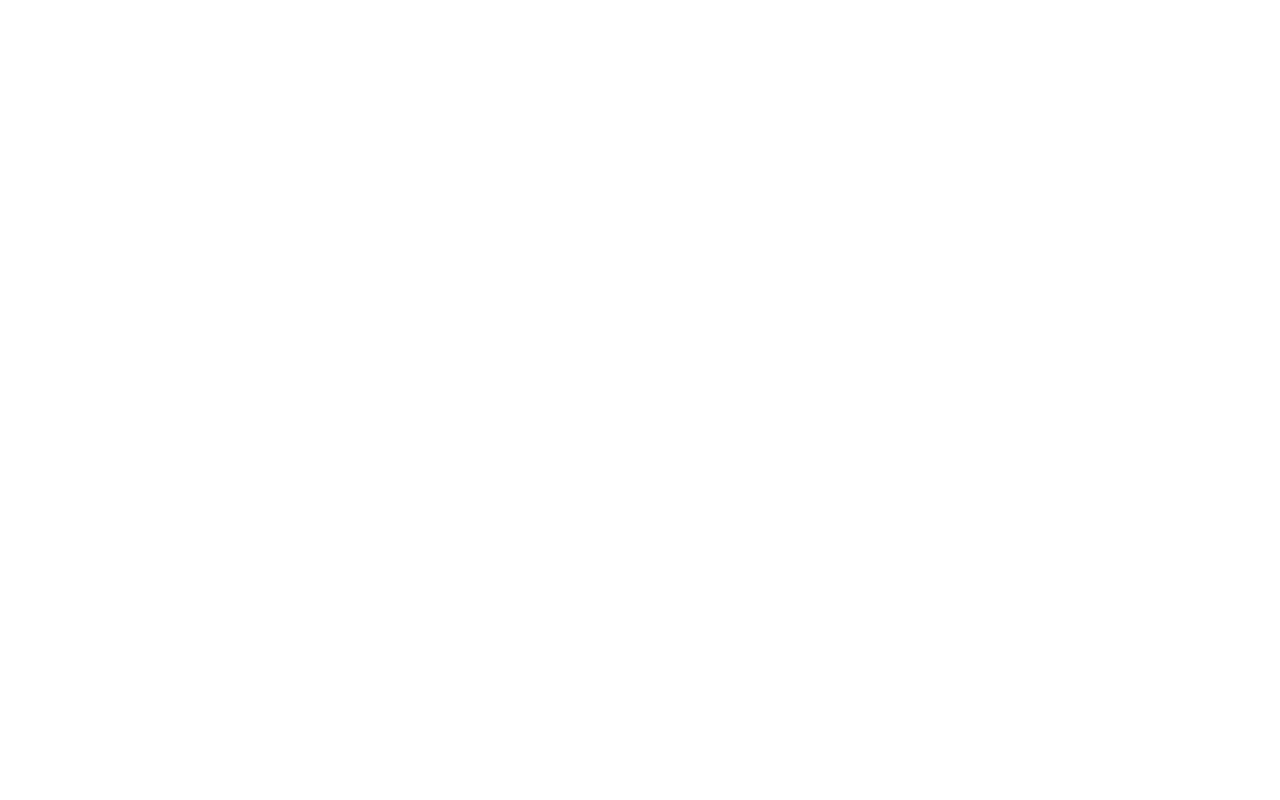
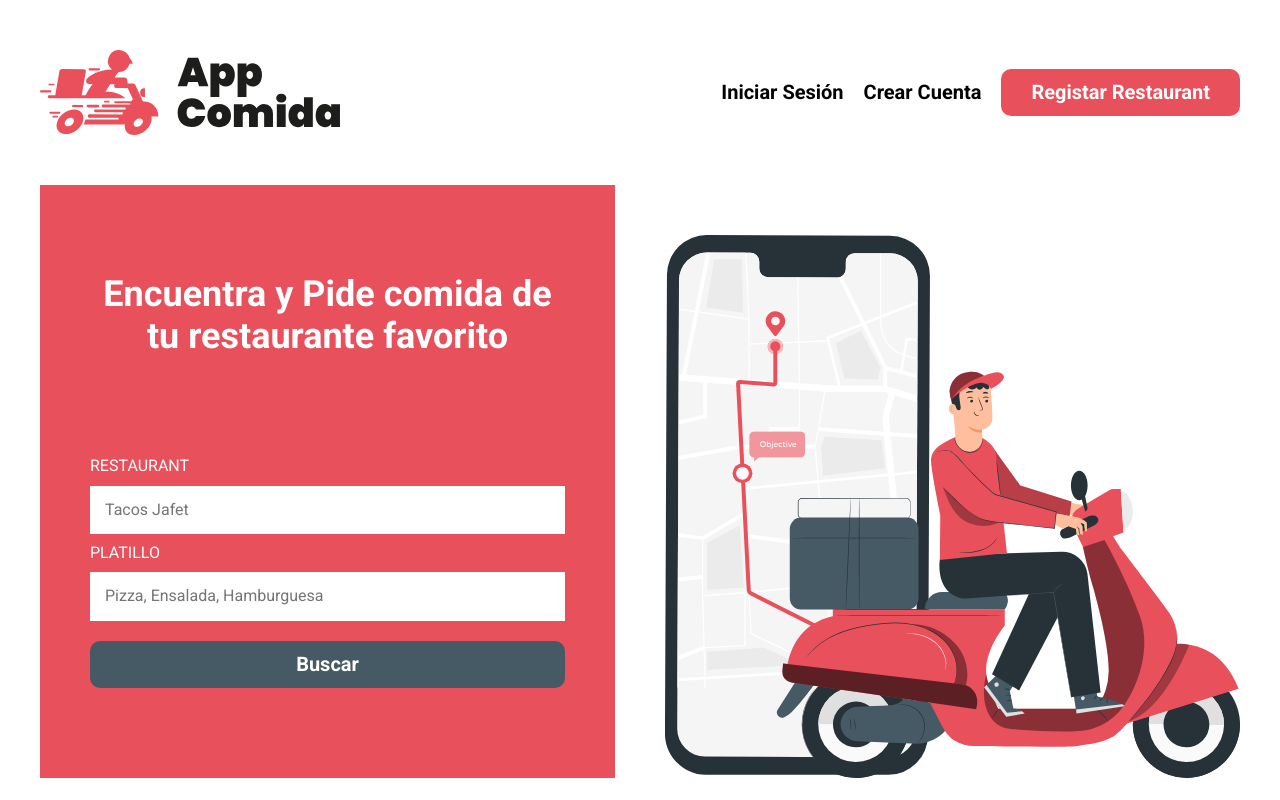
Before and after one commit to jasomar/delivery-app, a website: page index.html in a window 1280 px wide. Drawn offline with nearby package versions, Linux system fonts and the light colour scheme; files that its build step writes are made by us from their sources; files whose address does not match are found by name.

Commit message:
form and styles added

```diff
--- a/index.html
+++ b/index.html
@@ -1,5 +1,6 @@
 <!DOCTYPE html>
 <html lang="en">
+
 <head>
     <meta charset="UTF-8">
     <meta http-equiv="X-UA-Compatible" content="IE=edge">
@@ -10,7 +11,42 @@
     <link href="https://fonts.googleapis.com/css2?family=Roboto:wght@400;700;900&display=swap" rel="stylesheet">
     <link rel="stylesheet" href="/build/css/app.css">
 </head>
+
 <body>
+    <header class="header contenedor">
+        <div class="header__logo">
+            <img src="build/img/logo.svg" alt="logo Delivery">
+        </div>
 
+        <nav class="navegacion">
+            <a href="#" class="navegacion__link">Iniciar Sesión</a>
+            <a href="#" class="navegacion__link">Crear Cuenta</a>
+            <a href="#" class="navegacion__link navegacion__link--registrar">Registar Restaurant</a>
+        </nav>
+    </header>
+
+    <section class="contenedor formulario">
+        <div class="formulario__grid">
+            <div class="formulario__contenido">
+                <h2 class="formulario__heading">Encuentra y Pide comida de tu restaurante favorito</h2>
+                <form class="formulario__buscar">
+                    <div class="formulario__campo">
+                        <label for="restaurant" class="formulario__label">Restaurant</label>
+                        <input id="restaurant" type="text" class="formulario__input" placeholder="Tacos Jafet">
+                    </div>
+                    <div class="formulario__campo">
+                        <label for="platillo" class="formulario__label">Platillo</label>
+                        <input id="platillo" type="text" class="formulario__input"
+                            placeholder="Pizza, Ensalada, Hamburguesa">
+                    </div>
+                    <input type="submit" class="formulario__submit" value="Buscar">
+                </form>
+            </div>
+            <div class="formulario__imagen-contenedor">
+                <img class="formulario__imagen" src="build/img/dibujo_repartidor.svg" alt=" imagen repartidor">
+            </div>
+        </div>
+    </section>
 </body>
+
 </html>
--- a/src/scss/app.scss
+++ b/src/scss/app.scss
@@ -1 +1,3 @@
-@use 'base';
+@use "base";
+@use "header";
+@use "formulario";
--- /dev/null
+++ b/src/scss/formulario/_formulario.scss
@@ -0,0 +1,63 @@
+@use "base/variables" as v;
+@use "base/mixins" as m;
+
+.formulario {
+  &__grid {
+    @include m.tablet {
+      @include m.grid(2, v.$separacion);
+    }
+  }
+
+  &__contenido {
+    background-color: v.$primario;
+    padding: v.$separacion;
+    display: flex;
+    flex-direction: column;
+    justify-content: space-evenly;
+  }
+
+  &__heading {
+    color: v.$blanco;
+    text-align: center;
+  }
+
+  &__campo {
+    margin-bottom: 1rem;
+  }
+
+  &__label {
+    display: block;
+    text-transform: uppercase;
+    color: v.$blanco;
+    margin: 1rem 0;
+  }
+
+  &__input {
+    width: 100%;
+    padding: 1.5rem;
+    border: none;
+  }
+
+  &__submit {
+    margin-top: 2rem;
+
+    @include m.boton(v.$secundario, v.$blanco);
+
+    @include m.tablet {
+      width: 100%;
+    }
+  }
+
+  &__imagen-contenedor {
+    margin-top: v.$separacion;
+    display: flex;
+    justify-content: center;
+  }
+
+  &__imagen {
+    width: 30rem;
+    @include m.desktop {
+      width: 100%;
+    }
+  }
+}
--- /dev/null
+++ b/src/scss/formulario/_index.scss
@@ -0,0 +1 @@
+@forward "formulario";
--- /dev/null
+++ b/src/scss/header/_header.scss
@@ -0,0 +1,23 @@
+@use "base/variables" as v;
+@use "base/mixins" as m;
+
+.header {
+  display: flex;
+  flex-direction: column;
+  padding: v.$separacion 0;
+  align-items: center;
+
+  @include m.desktop {
+    flex-direction: row;
+    justify-content: space-between;
+  }
+
+  &__logo {
+    width: 30rem;
+    margin-bottom: 5rem;
+
+    @include m.desktop {
+      margin-bottom: 0;
+    }
+  }
+}
--- /dev/null
+++ b/src/scss/header/_index.scss
@@ -0,0 +1,2 @@
+@forward "header";
+@forward "navegacion";
--- /dev/null
+++ b/src/scss/header/_navegacion.scss
@@ -0,0 +1,25 @@
+@use "base/variables" as v;
+@use "base/mixins" as m;
+
+.navegacion {
+  display: flex;
+  flex-direction: column;
+  align-items: center;
+  gap: 2rem;
+  width: 100%;
+
+  @include m.desktop {
+    width: auto;
+    flex-direction: row;
+  }
+
+  &__link {
+    font-size: 2rem;
+    font-weight: 700;
+    color: v.$negro;
+
+    &--registrar {
+      @include m.boton(v.$primario, v.$blanco);
+    }
+  }
+}
```
